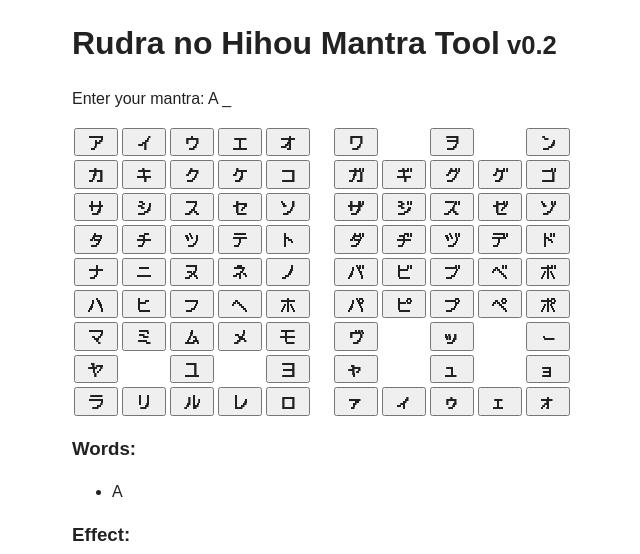
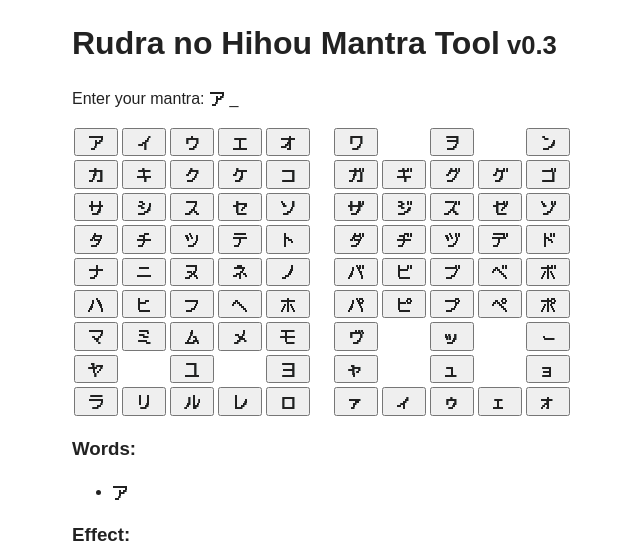
Before and after one commit to IgnacioCartes/rudra-mantras-tool, a plain HTML site: page index.html in a window 1280 px wide. Both pictures are taken after a click on the button 404 px from the left and 142 px from the top of the page. Shown: the top 554 px of the page, 308-948 px from the left. Drawn offline with Linux system fonts and the light colour scheme.

Commit message:
Implemented display of katakana characters

```diff
--- a/index.html
+++ b/index.html
@@ -18,7 +18,7 @@
 	</head>
 	<body>
 		<div style="width: 520px; margin: 16px auto;">
-			<h1>Rudra no Hihou Mantra Tool<small> v0.2</small></h1>
+			<h1>Rudra no Hihou Mantra Tool<small> v0.3</small></h1>
 			<p>
 				Enter your mantra: <span id="mantra"></span> _
 			</p>
--- a/js/app.js
+++ b/js/app.js
@@ -165,7 +165,7 @@
 		$.each(parsed, function(index, chain) {
 			// display each part
 			var $li = $("<li/>");
-			$li.html(mantraToString(chain.chain));
+			$li.html(mantraToHTML(chain.chain));
 			$("#words").prepend($li);
 
 			// modify mantra
@@ -433,7 +433,8 @@
 	// Other minor functions
 
 	var updateMantraView = function(mantra) {
-		$("#mantra").html(mantraToString(mantra));
+		$("#mantra").html(mantraToHTML(mantra));
+
 	};
 
 
@@ -447,6 +448,18 @@
 				output+= char + " ";
 			};
 		});
+		return output;
+	};
+
+
+	var mantraToHTML = function(mantra) {
+		var output = "";
+		$.each(mantra, function(index, charIndex) {
+			if(charIndex) {
+				output += '<img src="assets/' + charIndex + '.png"/>';
+			};
+		});
+		console.log(output);
 		return output;
 	};
 
```
